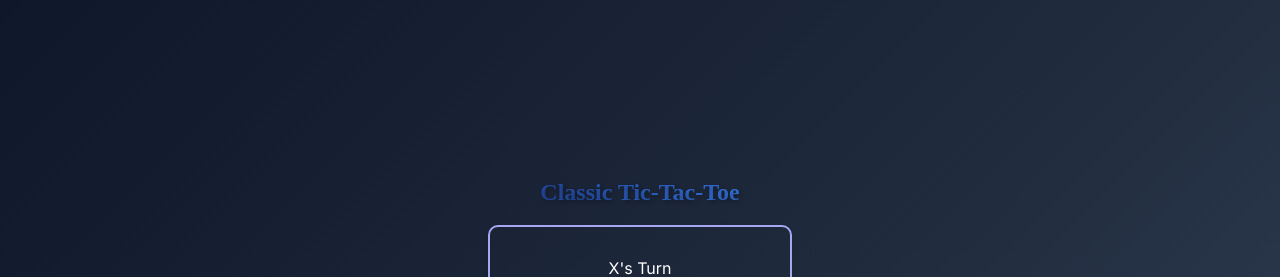
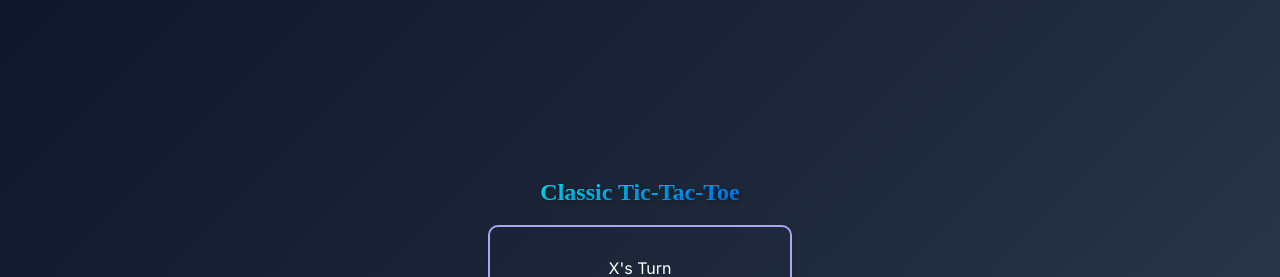
Before and after one commit to abk2191/tic-tac-toe, a React (Vite) app: page / in a window 1280 px wide. Shown: the top 277 px of the page. Built offline with nearby package versions, Linux system fonts and the light colour scheme; a web font is replaced by a local one.

Commit message:
Added new features

```diff
--- a/src/App.jsx
+++ b/src/App.jsx
@@ -186,7 +186,9 @@ function App() {
       </h2>
       <div className="container">
         {winner === "Draw" ? (
-          <p>It's a Draw! 🤝</p>
+          <p style={{ fontFamily: "Inter, sans-serif", color: "white" }}>
+            It's a Draw! 🤝
+          </p>
         ) : winner ? (
           <p style={{ fontFamily: "Inter, sans-serif", color: "white" }}>
             {winner} Wins!
--- a/src/index.css
+++ b/src/index.css
@@ -58,7 +58,7 @@ body {
 }
 
 .gradient-text {
-  background: linear-gradient(135deg, #1e3a8a, #3b82f6);
+  background: linear-gradient(135deg, #00ffff, #0066ff);
   -webkit-background-clip: text;
   background-clip: text;
   -webkit-text-fill-color: transparent;
```
